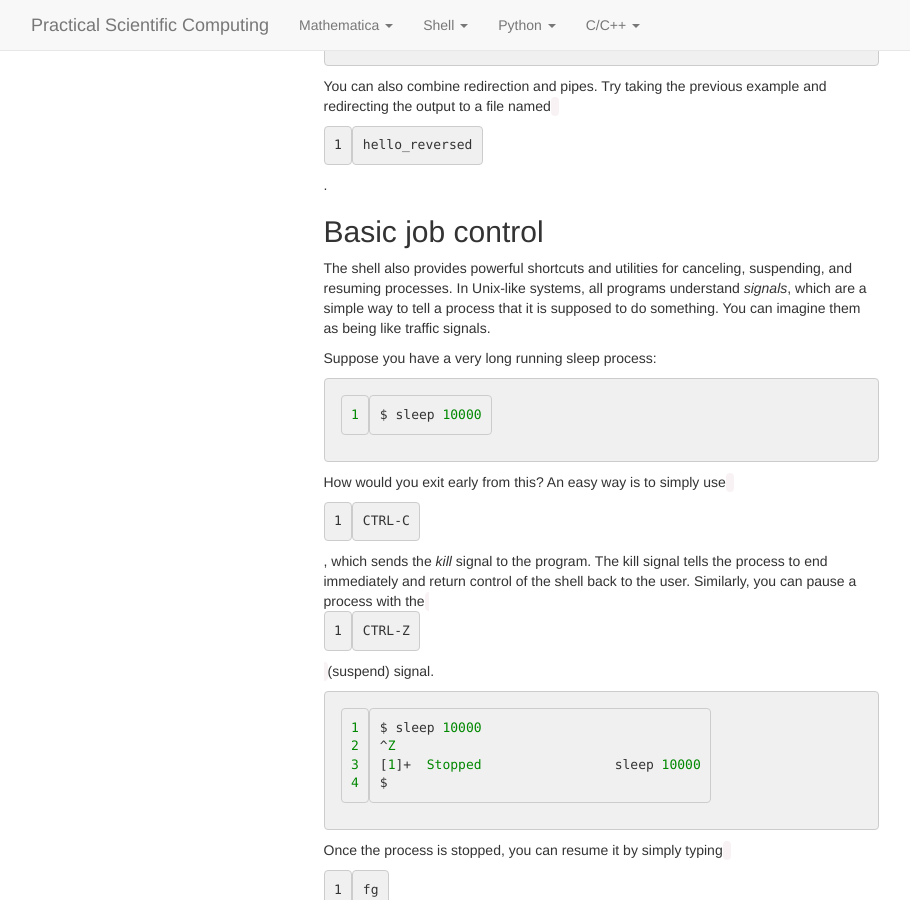
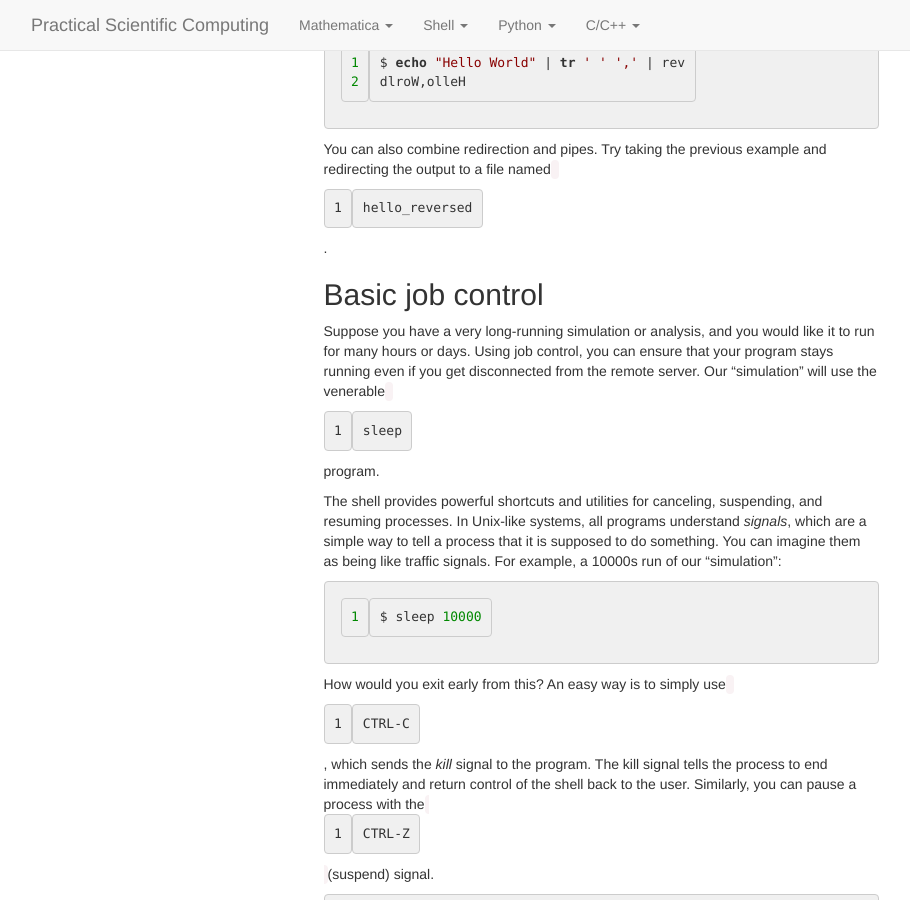
Before and after one commit to practical-scientific-computing/practical-scientific-computing.github.io, a Jekyll site: the page built from shell/04-workflow.md, in a window 1280 px wide and 900 px high, scrolled down 4223 px. Shown: the whole window, without its empty margins (39-949 px from the left). Built offline with Jekyll 4.4.1, drawn with Linux system fonts in a browser that asks for light colours; nearby versions of some CDN libraries; some of the changed text lies outside the part shown.

Commit message:
reworded some things, motivated job control

````diff
--- a/shell/04-workflow.md
+++ b/shell/04-workflow.md
@@ -1,10 +1,13 @@
 ---
-title: Redirection, pipelining and job control
+title: Redirection, pipes and job control
 ordering: 5
 layout: default
 group: Shell
 type: tutorial
 ---
+
+Redirection, pipes and job control
+-----------------------------------
 
 In Unix-like environments, programs are designed with specialized functions that can be stitched together to perform some meaningful task. This idea of carring-out complex tasks by combining simple components is pervasive in Unix. Doug McIlroy, the inventor of Unix pipelining, summed up this philosophy best: "Write programs that do one thing and do it well. Write programs to work together. Write programs to handle text streams, because that is a universal interface."[1]
 
@@ -148,9 +151,9 @@ You can also combine redirection and pipes. Try taking the previous example and
 Basic job control
 -----------
 
-The shell also provides powerful shortcuts and utilities for canceling, suspending, and resuming processes. In Unix-like systems, all programs understand _signals_, which are a simple way to tell a process that it is supposed to do something. You can imagine them as being like traffic signals.
+Suppose you have a very long-running simulation or analysis, and you would like it to run for many hours or days. Using job control, you can ensure that your program stays running even if you get disconnected from the remote server. Our "simulation" will use the venerable `sleep` program.
 
-Suppose you have a very long running sleep process:
+The shell provides powerful shortcuts and utilities for canceling, suspending, and resuming processes. In Unix-like systems, all programs understand _signals_, which are a simple way to tell a process that it is supposed to do something. You can imagine them as being like traffic signals. For example, a 10000s run of our "simulation":
 
 ```console
 $ sleep 10000
````
Also changed, not shown: other parts of shell/04-workflow.md (+1 -1 lines).
